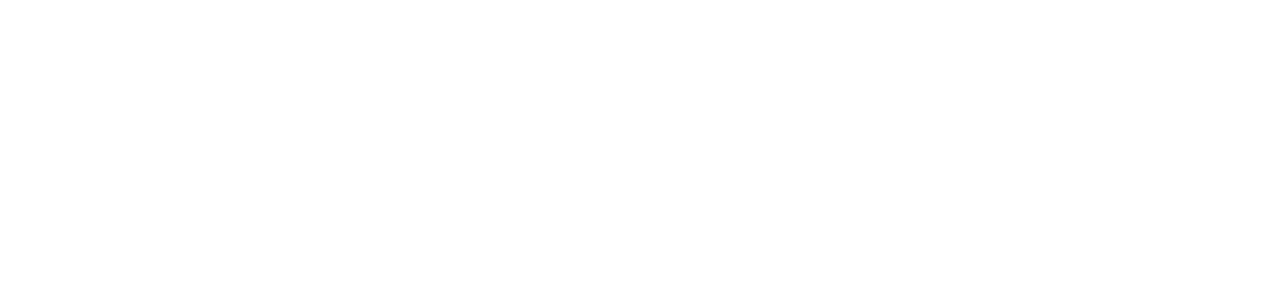
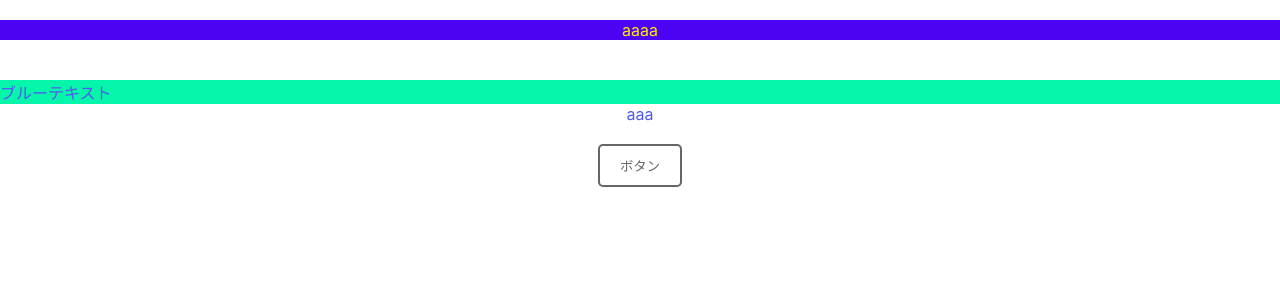
Before and after one commit to miyakei1225/React-Hands-on-Stopwatch, a React (Create React App) app in the folder react-hands-on/: page /jsx in a window 1280 px wide. Before the commit this address had no page. Shown: the top 300 px of the page. Built offline with nearby package versions, Linux system fonts and the light colour scheme.

Commit message:
Add: JSX page

```diff
--- a/react-hands-on/package.json
+++ b/react-hands-on/package.json
@@ -15,6 +15,7 @@
     "react-dom": "^18.2.0",
     "react-router-dom": "^6.10.0",
     "react-scripts": "5.0.1",
+    "styled-components": "^5.3.10",
     "typescript": "^4.9.5",
     "web-vitals": "^2.1.4"
   },
@@ -41,5 +42,8 @@
       "last 1 firefox version",
       "last 1 safari version"
     ]
+  },
+  "devDependencies": {
+    "@types/styled-components": "^5.1.26"
   }
 }
--- a/react-hands-on/src/RouterConfig.tsx
+++ b/react-hands-on/src/RouterConfig.tsx
@@ -1,5 +1,6 @@
 import { BrowserRouter, Route, Routes } from 'react-router-dom'
-import { Home } from './Home'
+import Home from 'pages/Home'
+import JSX from 'pages/JSX'
 
 export const RouterConfig = () => {
   return (
@@ -7,6 +8,7 @@
       <BrowserRouter>
         <Routes>
           <Route path="/home" element={<Home />} />
+          <Route path="/jsx" element={<JSX />} />
         </Routes>
       </BrowserRouter>
     </>
--- /dev/null
+++ b/react-hands-on/src/pages/JSX.tsx
@@ -0,0 +1,68 @@
+import styled from 'styled-components'
+
+const JSX = () => {
+  // styledコンポーネント例
+  // 文字色黄色、背景色青
+  const StyledBox = styled.div`
+    color: #ffea00;
+    background-color: #4c03f4;
+    margin-top: 20px;
+  `
+
+  // 要素の表示位置を指定しつつ、テキストカラーを薄緑にして左寄せ
+  const LeftRightGreenBox = styled.div`
+    text-align: left;
+    background-color: #05f6aa;
+    margin-top: 40px;
+  `
+
+  // テキストを青く！
+  const StyledBlueText = styled.text`
+    color: #5058f3;
+  `
+
+  // 真ん中寄せにしたdiv要素
+  const CenteredBlockBox = styled.div`
+    margin: auto;
+    display: flex;
+    justify-content: center;
+    align-items: center;
+  `
+
+  // 先ほどと同様に、要素の表示位置を指定した例
+  const MarginTopBox = styled.div`
+    margin-top: 20px;
+  `
+
+  // 外枠付きのボタン(ホバーで文字色を変える)
+  const BorderButton = styled.button`
+    background-color: white;
+    color: #666;
+    padding: 10px 20px;
+    border-radius: 5px;
+    border: 2px solid #666;
+    transition: all ease-in-out 0.3s;
+    cursor: pointer;
+
+    &:hover {
+      background-color: #666;
+      color: white;
+    }
+  `
+  return (
+    <div>
+      <StyledBox>aaaa</StyledBox>
+      <LeftRightGreenBox>
+        <StyledBlueText>ブルーテキスト</StyledBlueText>
+      </LeftRightGreenBox>
+      <CenteredBlockBox>
+        <StyledBlueText>aaa</StyledBlueText>
+      </CenteredBlockBox>
+      <MarginTopBox>
+        <BorderButton>ボタン</BorderButton>
+      </MarginTopBox>
+    </div>
+  )
+}
+
+export default JSX
--- a/react-hands-on/tsconfig.json
+++ b/react-hands-on/tsconfig.json
@@ -18,7 +18,8 @@
     "resolveJsonModule": true,
     "isolatedModules": true,
     "noEmit": true,
-    "jsx": "react-jsx"
+    "jsx": "react-jsx",
+    "baseUrl": "src"
   },
   "include": [
     "src"
```
Also changed, not shown: react-hands-on/src/pages/Home.tsx (renamed from react-hands-on/src/Home.tsx), 1 other file (tests, documents, lock files or other folders).
